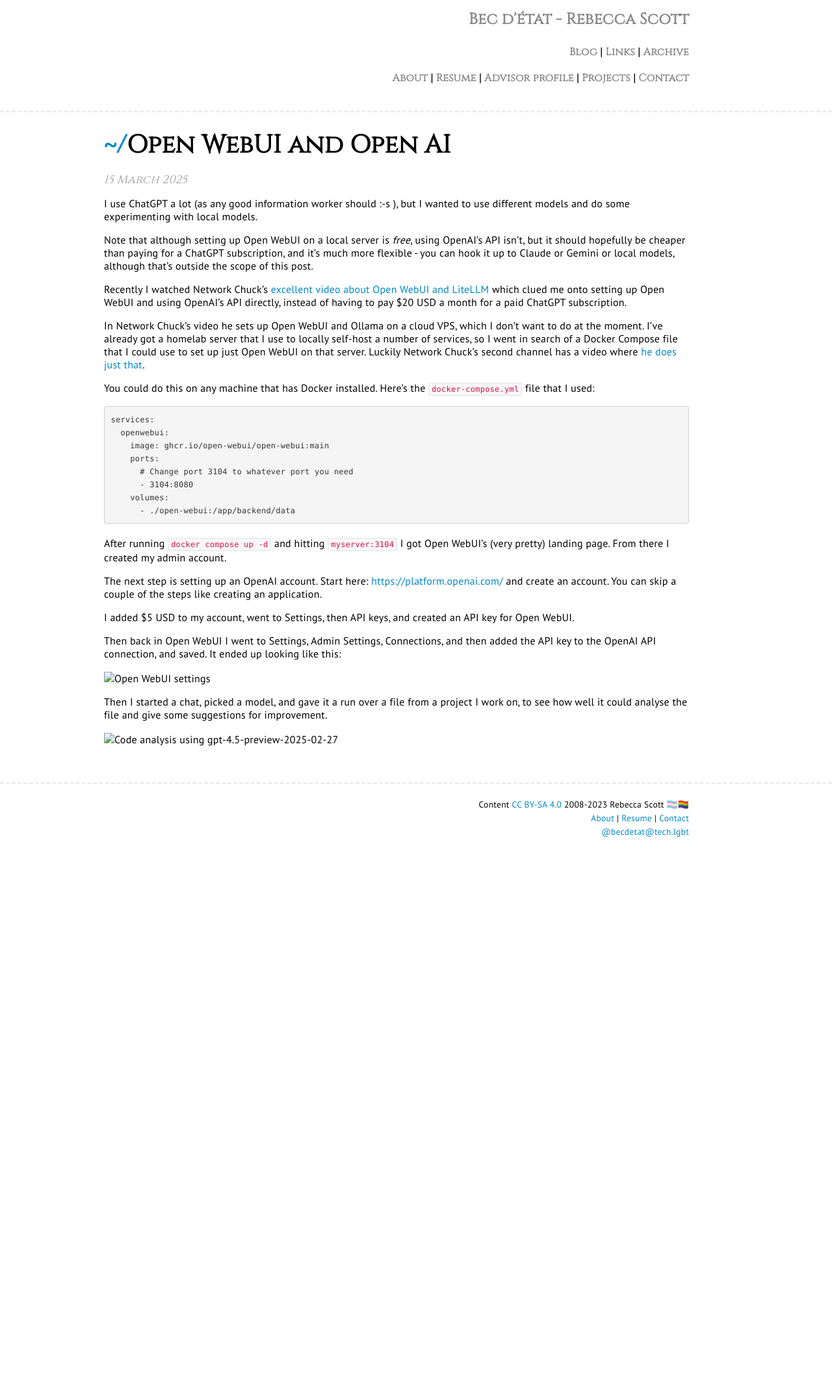
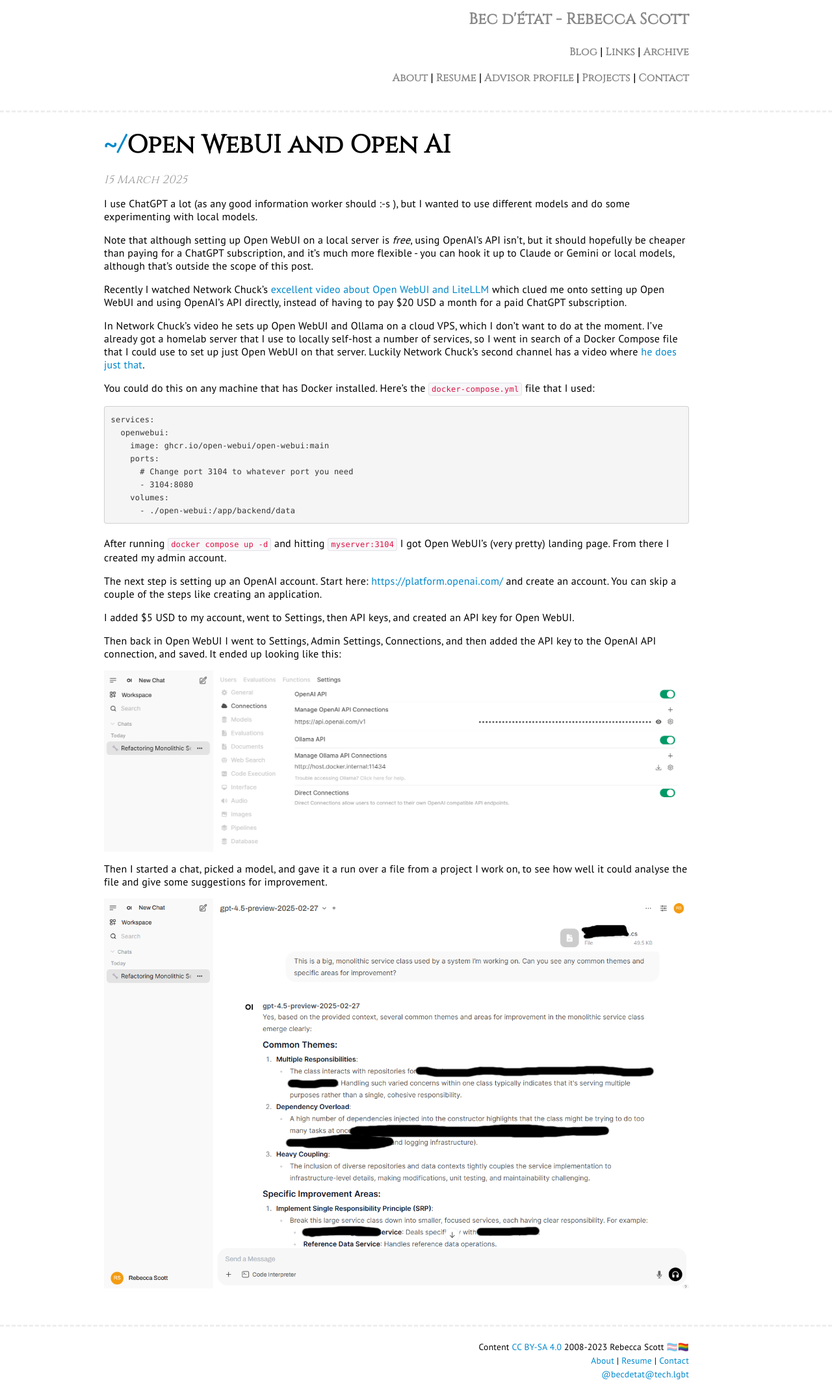
Before and after one commit to becdetat/becdetat.com, a Jekyll site: the page built from _posts/post/2025-03-15-open-webui-and-open-ai.md, in a window 1280 px wide. Shown: the whole page at 65% size. Built offline with Jekyll 4.4.1, drawn with Linux system fonts in a browser that asks for light colours; comment, search, counter and statistics services are not loaded; before the commit the page ends 1306 px from its top, so only the background shows below that.

Commit message:
Fix image paths

```diff
--- a/_posts/post/2025-03-15-open-webui-and-open-ai.md
+++ b/_posts/post/2025-03-15-open-webui-and-open-ai.md
@@ -35,8 +35,8 @@ I added $5 USD to my account, went to Settings, then API keys, and created an AP
 
 Then back in Open WebUI I went to Settings, Admin Settings, Connections, and then added the API key to the OpenAI API connection, and saved. It ended up looking like this:
 
-![Open WebUI settings](images/2025-03-15-open-webui-and-open-ai/open-webui-settings.png)
+![Open WebUI settings](/images/2025-03-15-open-webui-and-openai/open-webui-settings.png)
 
 Then I started a chat, picked a model, and gave it a run over a file from a project I work on, to see how well it could analyse the file and give some suggestions for improvement.
 
-![Code analysis using gpt-4.5-preview-2025-02-27](images/2025-03-15-open-webui-and-open-ai/code-analysis.png)
+![Code analysis using gpt-4.5-preview-2025-02-27](/images/2025-03-15-open-webui-and-openai/code-analysis.png)
```
